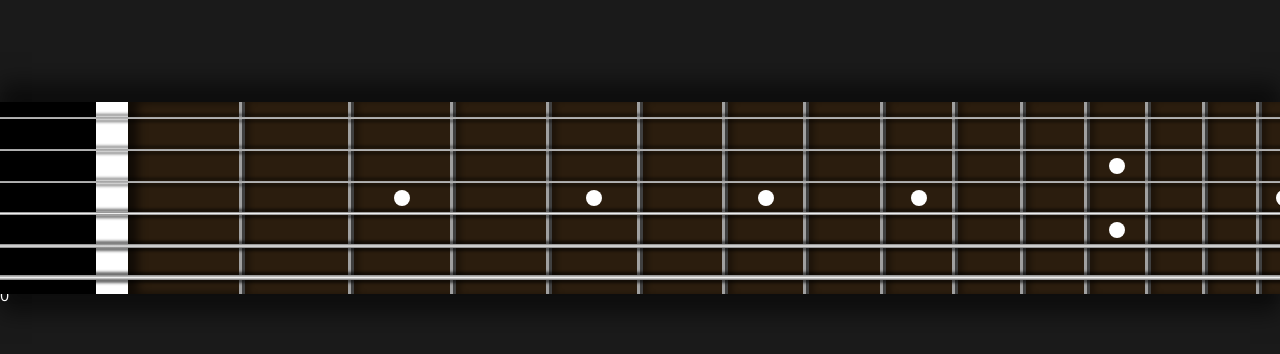
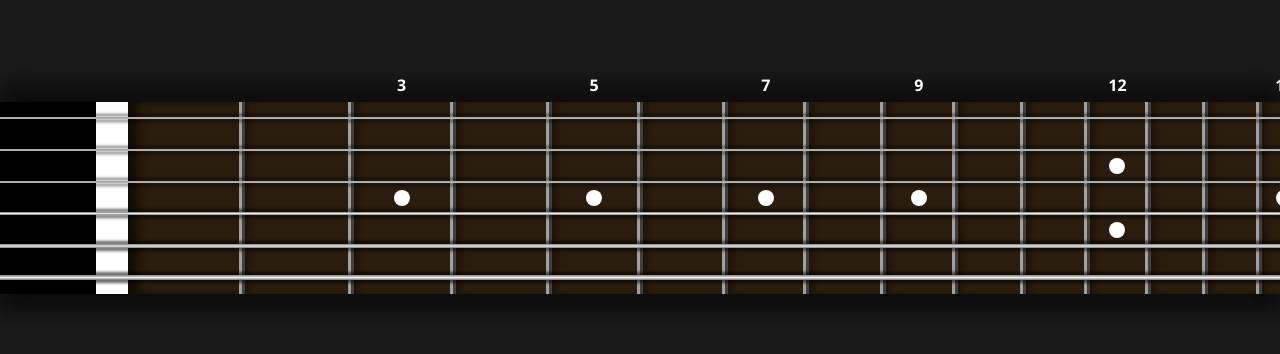
Before and after one commit to MekonLips/Frets, a React (Vite) app: page / in a window 1280 px wide. Shown: the part 197-551 px from the top of the page. Built offline with nearby package versions, Linux system fonts and the light colour scheme.

Commit message:
Add Tailwind semantic styles for notes and fret numbers

```diff
--- a/src/index.css
+++ b/src/index.css
@@ -92,3 +92,47 @@
   }
   .legacy-fret-grid { @apply relative h-full w-screen transition-transform duration-300; }
 }
+
+@layer components {
+  .legacy-notes {
+    @apply absolute left-0 top-0 grid h-full w-screen;
+    min-height: var(--string-count);
+    grid-template-columns: var(--grid-columns);
+    grid-template-rows: repeat(var(--string-count), minmax(0, 1fr));
+  }
+  .legacy-note {
+    z-index: var(--note-z, 899);
+    @apply grid items-center justify-center;
+    grid-column-start: var(--note-column);
+    grid-row-start: var(--note-row);
+    color: var(--note-color);
+  }
+  .legacy-note span {
+    @apply grid h-[1.7rem] w-[1.7rem] cursor-pointer place-items-center rounded-full border-2 text-base font-bold;
+    border-color: var(--note-border);
+    background-color: var(--note-bg);
+    box-shadow: 0 0 3px 3px rgb(0 0 0 / 60%);
+  }
+  .legacy-note-active { color: var(--note-active-color); }
+  .legacy-note-active span {
+    border-color: var(--note-active-border);
+    background-color: var(--note-active-bg);
+    transform: scale(1.2);
+  }
+  .legacy-fret-numbers {
+    @apply absolute left-0 grid w-screen;
+    z-index: var(--numbers-z);
+    top: calc(-1 * var(--numbers-height));
+    height: var(--numbers-height);
+    min-height: var(--numbers-min-height);
+    grid-template-columns: var(--numbers-columns);
+    grid-template-rows: 1fr;
+  }
+  .legacy-fret-number {
+    @apply grid items-center justify-center font-bold;
+    height: var(--numbers-height);
+    min-height: var(--numbers-min-height);
+    grid-column-start: var(--number-column);
+    grid-column-end: var(--number-column);
+  }
+}
```
